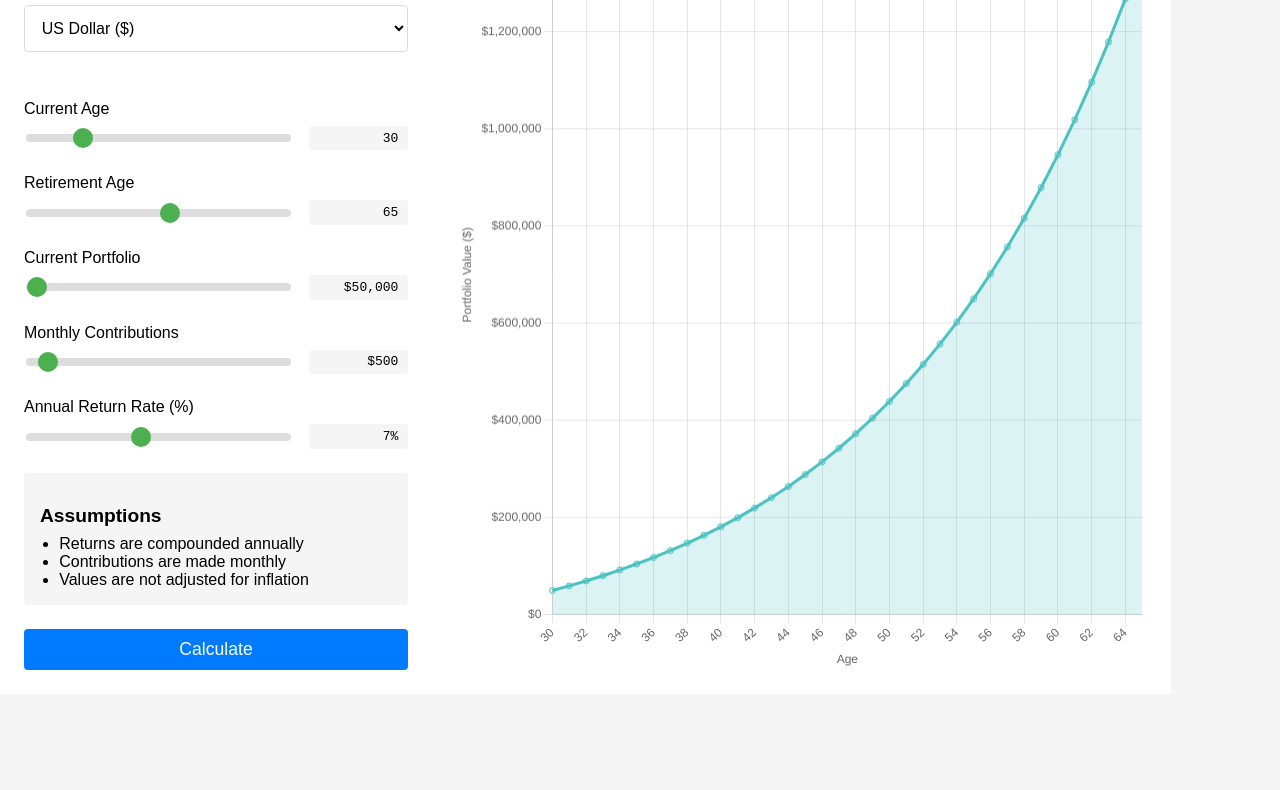
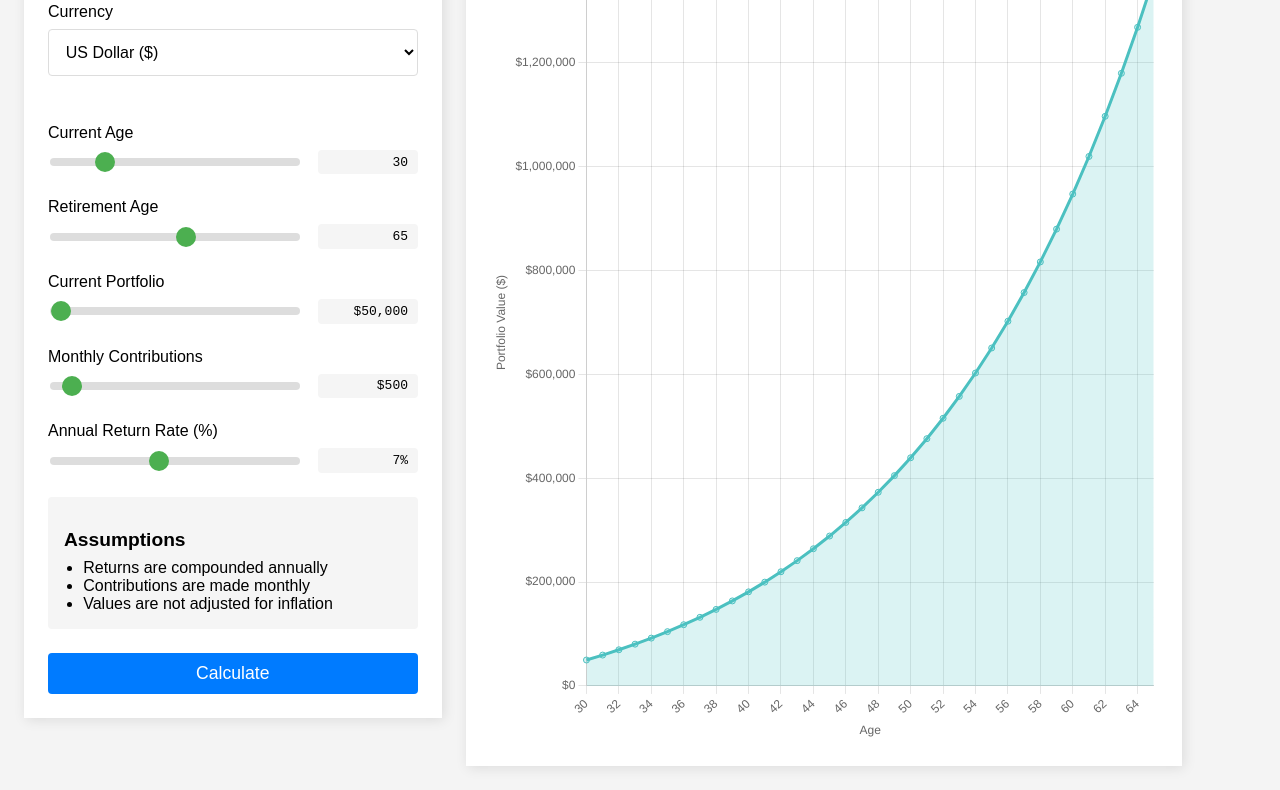
Before and after one commit to mcubeapps/retirement-calculator, a plain HTML site: page index.html in a window 1280 px wide. Shown: the part 121-911 px from the top of the page. Before the commit the page ends 815 px from the top, so only its background shows below. Drawn offline with nearby package versions, Linux system fonts and the light colour scheme.

Commit message:
adjust chart height

```diff
--- a/script.js
+++ b/script.js
@@ -205,22 +205,93 @@ function updateCurrency(currency) {
     calculatePortfolioGrowth();
 }
 
-// Add this function to handle control width updates
-function updateControlWidth() {
-    const controlsWidth = document.querySelector('.controls').offsetWidth;
+// Update the control width/height function
+function updateControlDimensions() {
+    const controls = document.querySelector('.controls');
+    const controlsWidth = controls.offsetWidth;
+    const controlsHeight = controls.offsetHeight;
+
     document.documentElement.style.setProperty('--controls-width', controlsWidth + 'px');
+    document.documentElement.style.setProperty('--controls-height', controlsHeight + 'px');
 }
 
-// Update the existing window resize handler
+// Update the chart options to maintain aspect ratio
+function updateChart(data) {
+    const labels = Array.from({length: data.length}, (_, i) => currentAge + i);
+
+    if (chart) chart.destroy();
+
+    const ctx = document.getElementById('growthChart').getContext('2d');
+    chart = new Chart(ctx, {
+        type: 'line',
+        data: {
+            labels: labels,
+            datasets: [{
+                label: 'Portfolio Value Over Time',
+                data: data,
+                borderColor: 'rgba(75, 192, 192, 1)',
+                backgroundColor: 'rgba(75, 192, 192, 0.2)',
+                fill: true,
+            }]
+        },
+        options: {
+            responsive: true,
+            maintainAspectRatio: false,
+            scales: {
+                x: {
+                    title: {
+                        display: true,
+                        text: 'Age'
+                    }
+                },
+                y: {
+                    title: {
+                        display: true,
+                        text: `Portfolio Value (${CONFIG.currencyFormats[currentCurrency].symbol})`
+                    },
+                    beginAtZero: true,
+                    ticks: {
+                        callback: value => currencyFormatter.format(value)
+                    }
+                }
+            },
+            plugins: {
+                tooltip: {
+                    callbacks: {
+                        label: context => {
+                            return [
+                                `Portfolio Value: ${currencyFormatter.format(context.raw)}`,
+                                `Return Rate: ${CONFIG.percentFormat.format(annualReturn)}`
+                            ];
+                        }
+                    }
+                }
+            }
+        }
+    });
+}
+
+// Update event listeners
 window.addEventListener('resize', debounce(() => {
-    updateControlWidth();
+    updateControlDimensions();
     if (chart) {
         calculatePortfolioGrowth();
     }
 }, 250));
 
 // Call on initial load
-window.addEventListener('load', updateControlWidth);
+window.addEventListener('load', () => {
+    updateControlDimensions();
+    calculatePortfolioGrowth();
+});
 
-// Initialize chart when page loads
-document.addEventListener('DOMContentLoaded', calculatePortfolioGrowth);
+// Add mutation observer to handle dynamic content changes
+const resizeObserver = new ResizeObserver(debounce(() => {
+    updateControlDimensions();
+    if (chart) {
+        calculatePortfolioGrowth();
+    }
+}, 250));
+
+// Observe the controls element for size changes
+resizeObserver.observe(document.querySelector('.controls'));
--- a/style.css
+++ b/style.css
@@ -19,6 +19,8 @@ body {
     flex-direction: row;
     max-width: 2000px;
     margin: 0 auto;
+    padding: var(--padding-medium);
+    gap: var(--padding-medium);
 }
 
 .controls {
@@ -28,6 +30,7 @@ body {
     padding: var(--padding-medium);
     box-shadow: 2px 2px 12px rgba(0, 0, 0, 0.1);
     flex-shrink: 0;
+    height: fit-content;
 }
 
 .controls h1 {
@@ -66,6 +69,8 @@ body {
     background: #fff;
     flex-grow: 1;
     max-width: calc(1.6 * var(--controls-width));
+    height: var(--controls-height);
+    box-shadow: 2px 2px 12px rgba(0, 0, 0, 0.1);
 }
 
 canvas {
@@ -164,6 +169,8 @@ canvas {
 @media screen and (max-width: 768px) {
     .container {
         flex-direction: column;
+        padding: var(--padding-small);
+        gap: var(--padding-small);
     }
 
     .controls, .chart-container {
@@ -173,7 +180,7 @@ canvas {
     }
 
     .chart-container {
-        height: min(400px, calc(1.6 * var(--controls-width)));
+        height: 400px;
     }
 }
 
```
